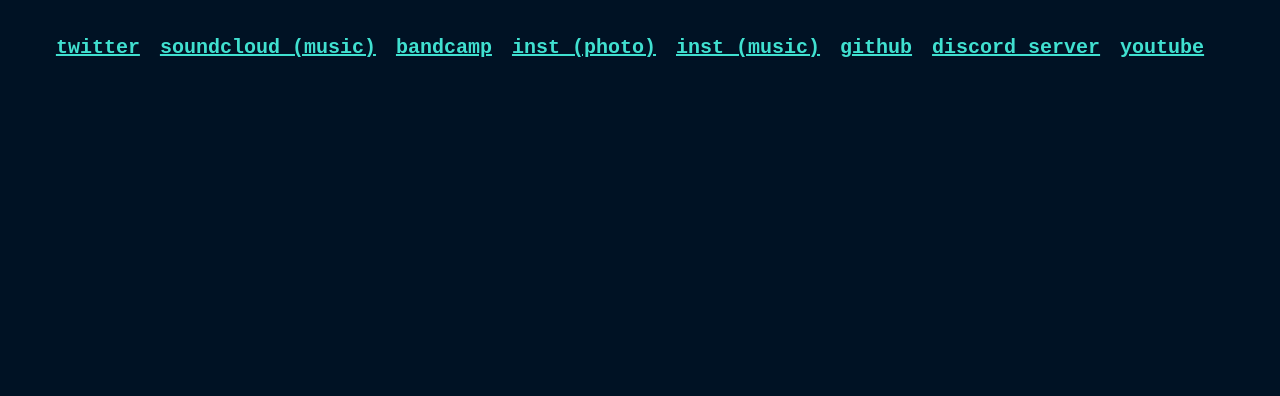
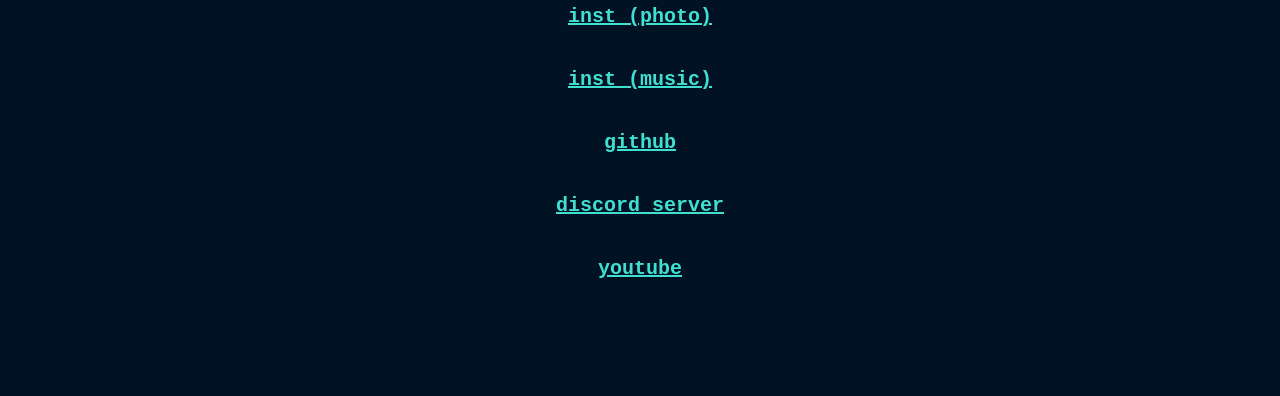
Before and after one commit to SaopinWEB/saopin-music-ver2, a plain HTML site: page index.html in a window 1280 px wide. Shown: the part 404-800 px from the top of the page. Drawn offline with Linux system fonts and the light colour scheme.

Commit message:
update of style.css

```diff
--- a/style.css
+++ b/style.css
@@ -9,7 +9,6 @@ body{
   display: flex;
   width: 100vw;
   height: 100vh;
-  flex-direction: column;
 }
 .section{
   width: 80%;
@@ -25,6 +24,7 @@ h1{
   margin: 20px;
 }
 a{
+  margin-left: 20px;
   margin-right: 20px;
   color: turquoise;
 }
@@ -62,12 +62,31 @@ main{
   flex-direction: column;
 }
 .flex{
-  text-align: center;
   display: flex;
-  flex-direction: row;
+  flex-direction: column;
   justify-content: center;
 }
 .flex2{
   display: flex;
   align-content: center;
 }
+
+/*@media (max-width: 1204px) {
+  h3{font-size:20px;}
+}
+
+@media (max-width: 1018px) {
+  h3{font-size:15px;}
+}
+
+@media (max-width: 1016px) {
+  h3{font-size:10px;}
+}
+
+@media (max-width: 664px) {
+  h2{font-size: 10px;}
+}
+
+@media (max-width: 414px) {
+  h3{font-size: 5px;}
+}*/
```
